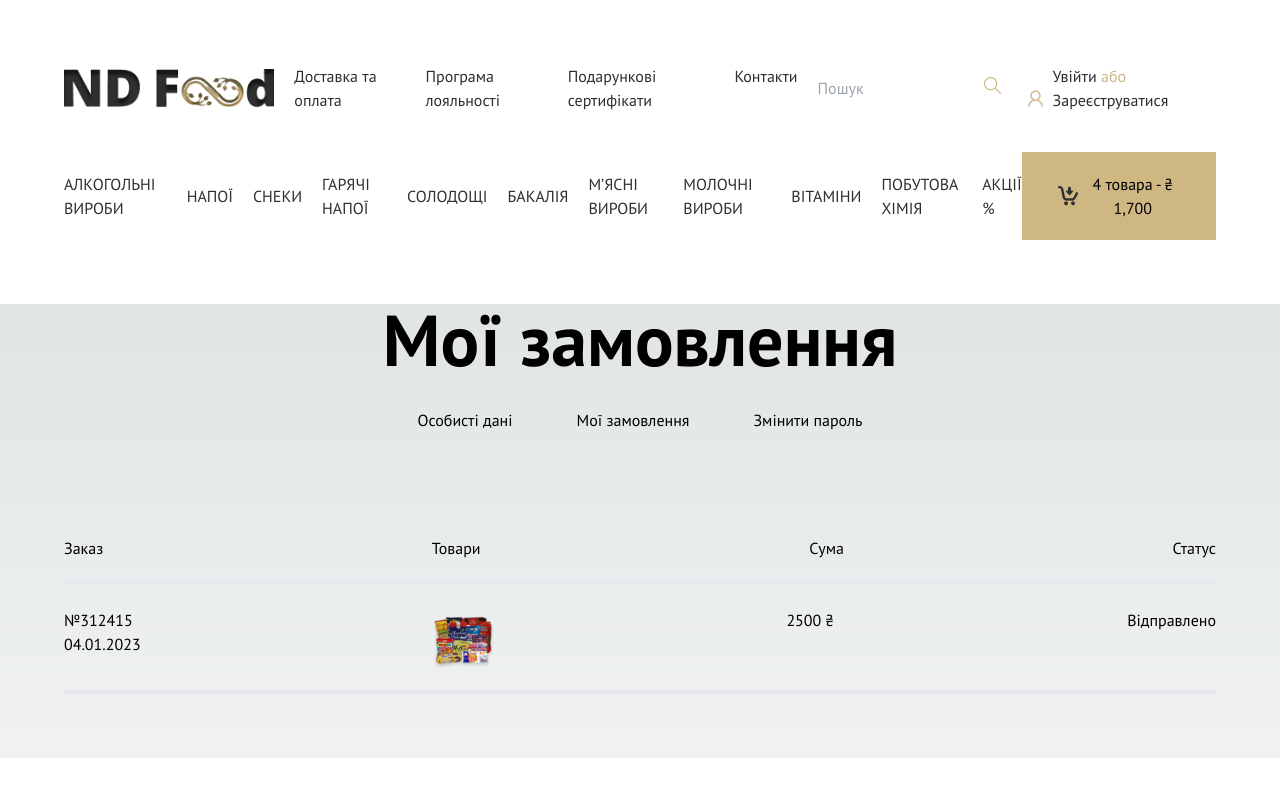
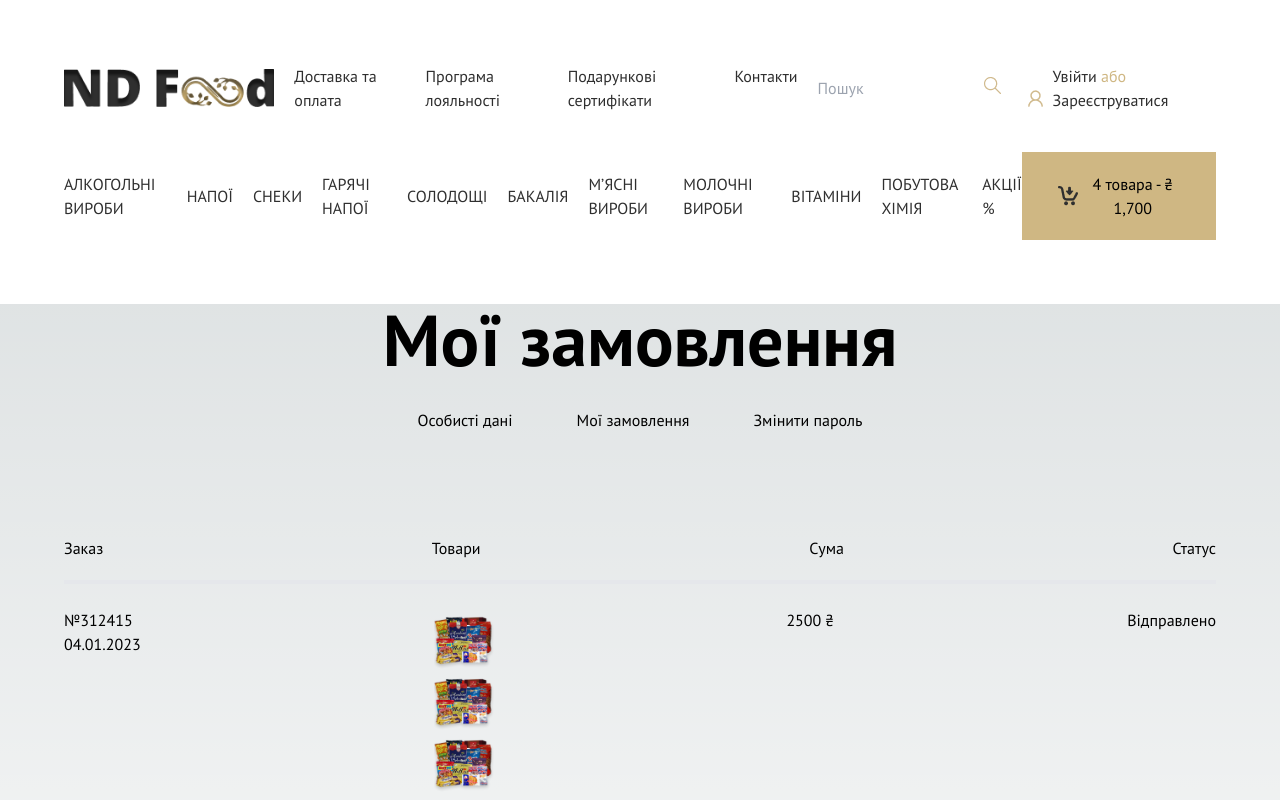
Before and after one commit to milkabaldi/ndfood, a Next.js app: page /profile in a window 1280 px wide. Both pictures are taken after a click on the button "Мої замовлення". Shown: the top 800 px of the page. Built offline with nearby package versions, Linux system fonts and the light colour scheme.

Commit message:
More goods

```diff
--- a/src/components/MyOrder.jsx
+++ b/src/components/MyOrder.jsx
@@ -22,6 +22,8 @@ export default function MyOrder() {
               </div>
               <div>
                 <Image alt='Товар' src={images.Sweets} width={60}/>
+                <Image alt='Товар' src={images.Sweets} width={60}/>
+                <Image alt='Товар' src={images.Sweets} width={60}/>
               </div>
               <div>
                 <div>2500 ₴</div>
```
